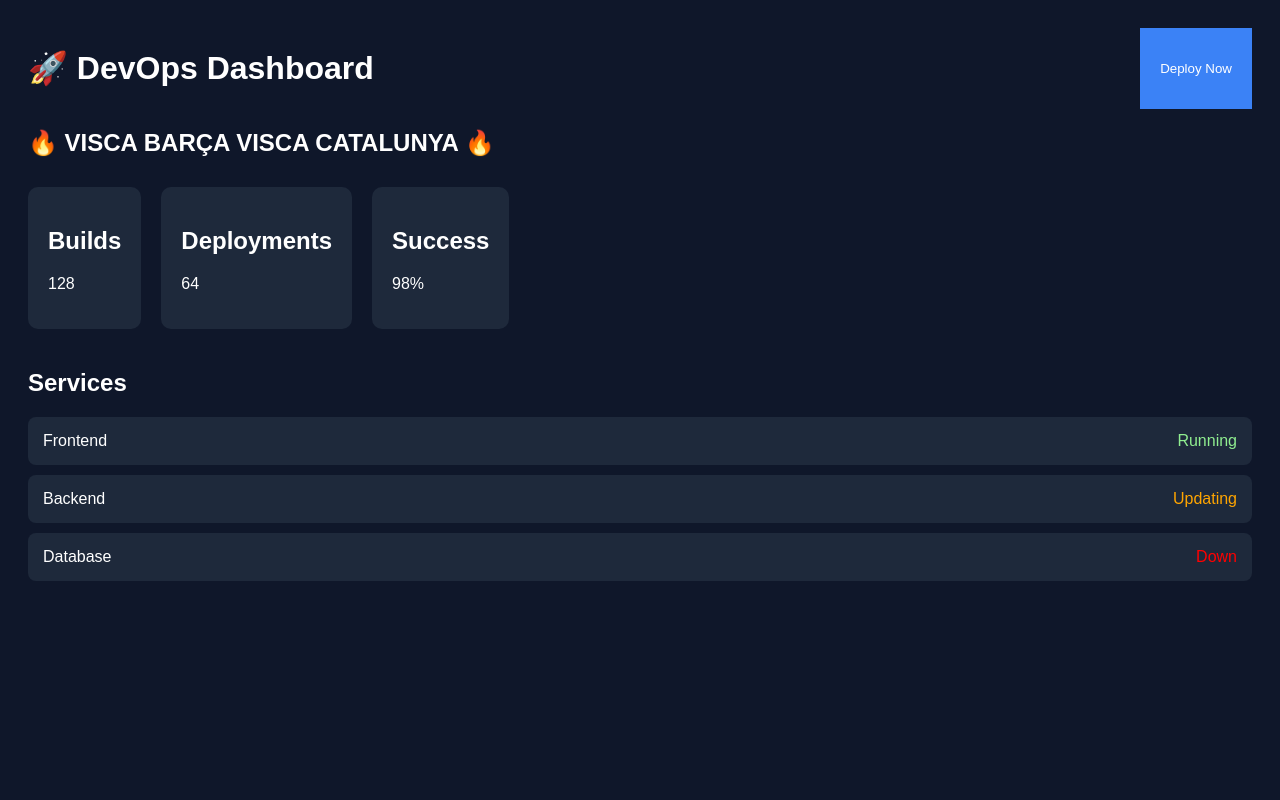
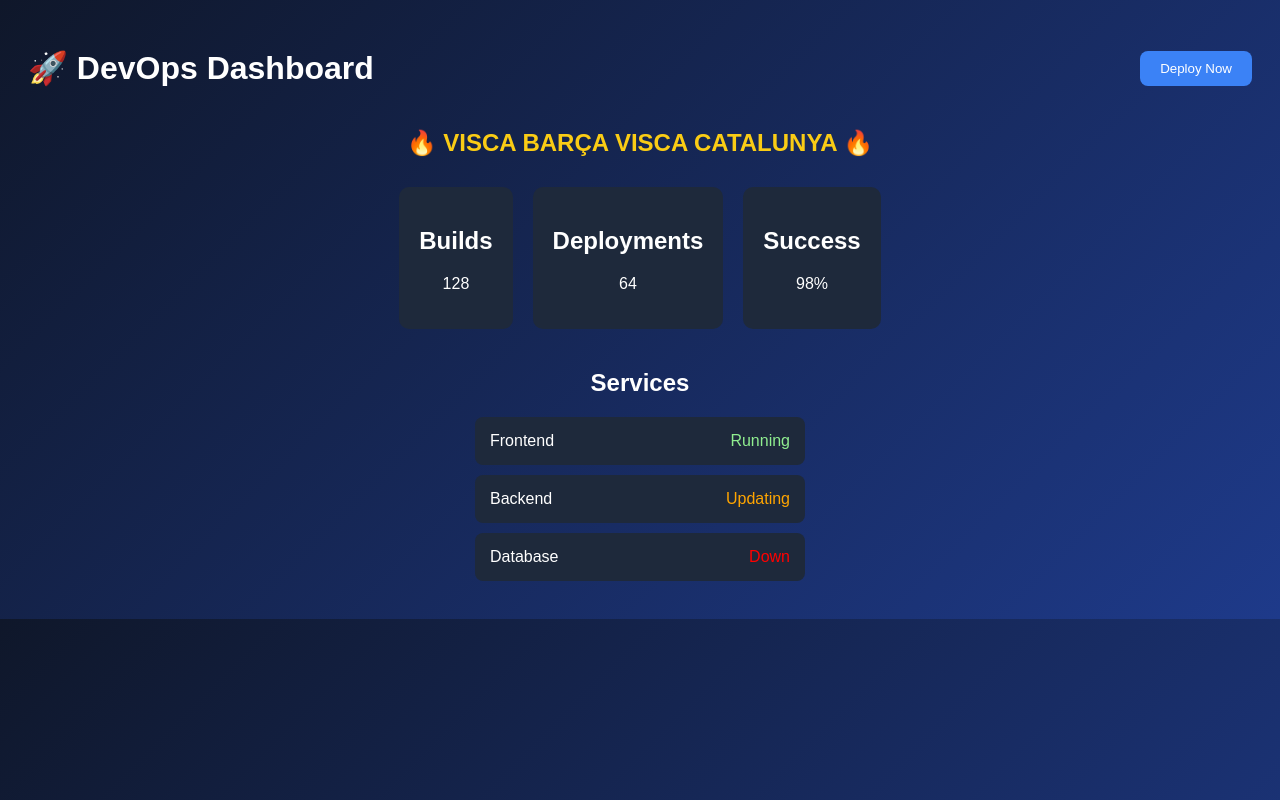
Before and after one commit to priyanshuv2222/ecs-jenkins-deployment, a plain HTML site: page app/index.html in a window 1280 px wide. Drawn offline with Linux system fonts and the light colour scheme.

Commit message:
Update styles.css

```diff
--- a/app/styles.css
+++ b/app/styles.css
@@ -1,13 +1,20 @@
 body {
-  background: #0f172a;
+  background: linear-gradient(135deg, #0f172a, #1e3a8a);
   color: white;
   font-family: sans-serif;
   padding: 20px;
+  text-align: center;
 }
 
 header {
   display: flex;
   justify-content: space-between;
+  align-items: center;
+}
+
+.subtitle {
+  color: #facc15;
+  margin-top: 20px;
 }
 
 .deploy-btn {
@@ -16,17 +23,20 @@
   border: none;
   color: white;
   cursor: pointer;
+  border-radius: 8px;
   transition: 0.3s;
 }
 
-/* 🔥 Hover */
+/* ✅ Button Hover */
 .deploy-btn:hover {
   transform: scale(1.1);
-  box-shadow: 0 0 10px #3b82f6;
+  background: #22c55e;
+  box-shadow: 0 0 15px #22c55e;
 }
 
 .stats {
   display: flex;
+  justify-content: center;
   gap: 20px;
   margin-top: 30px;
 }
@@ -38,9 +48,10 @@
   transition: 0.3s;
 }
 
-/* 🔥 Hover */
+/* ✅ Hover effect */
 .card:hover {
   transform: translateY(-10px);
+  background: #3b82f6;
 }
 
 .services {
@@ -52,8 +63,15 @@
   justify-content: space-between;
   background: #1e293b;
   padding: 15px;
-  margin-top: 10px;
+  margin: 10px auto;
   border-radius: 8px;
+  width: 300px;
+  transition: 0.3s;
+}
+
+.service-card:hover {
+  background: #334155;
+  transform: scale(1.05);
 }
 
 .status.green { color: lightgreen; }
```
